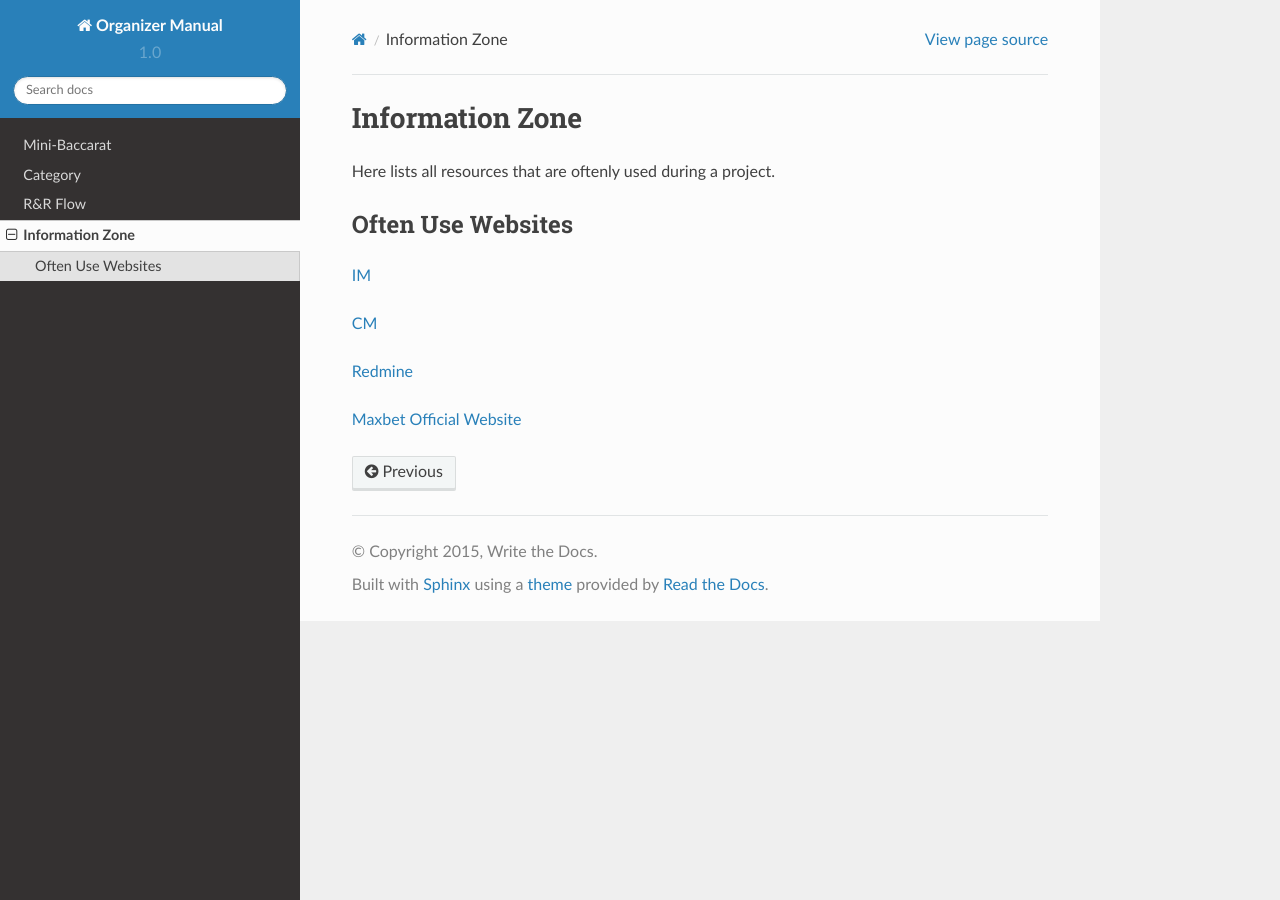
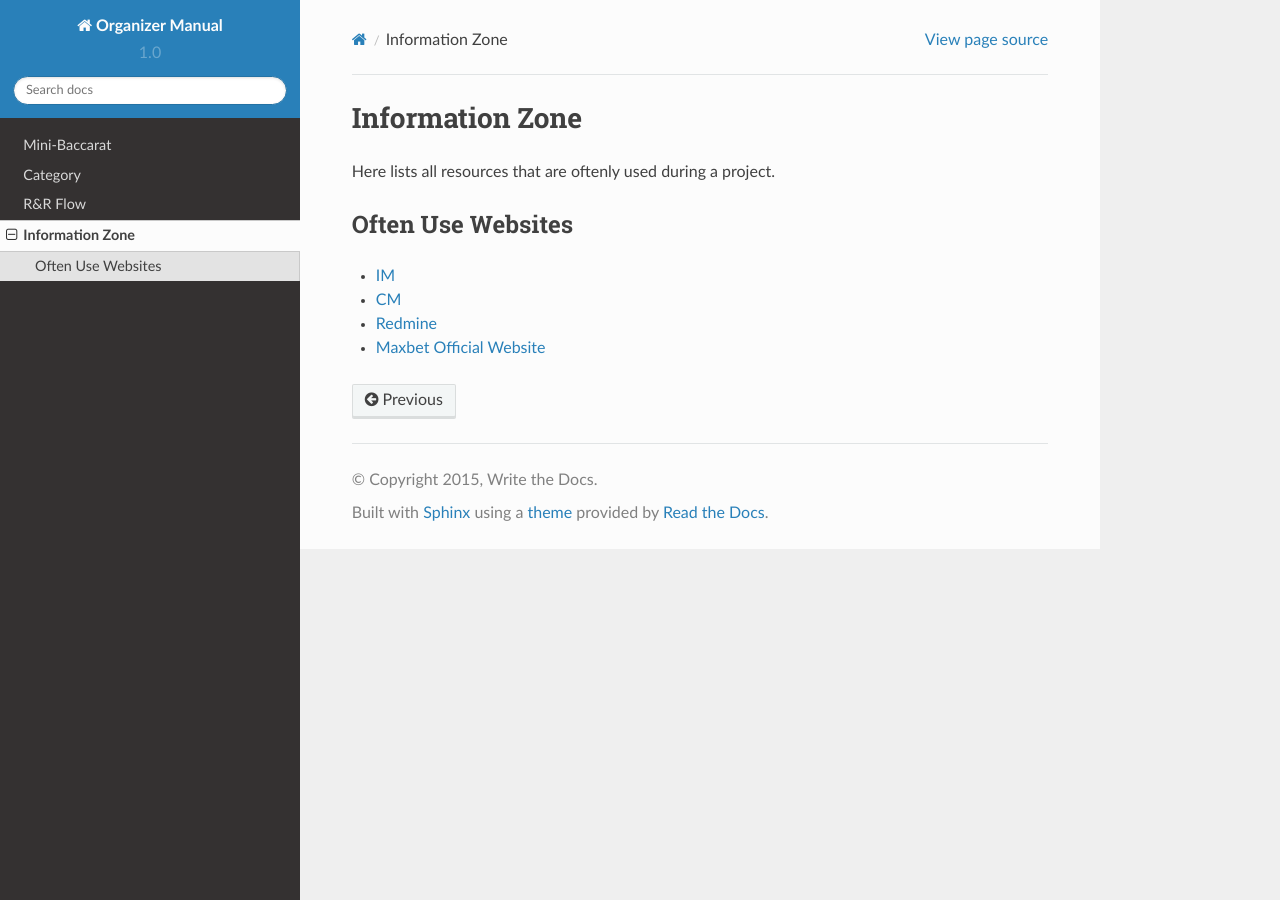
Before and after one commit to enid-lin/webprojecttest, a Sphinx documentation site: the page built from docs/confs/infozone.rst, in a window 1280 px wide. Built offline with Sphinx 7.4.7 and the Read the Docs theme 2.0.0, drawn with Linux system fonts in a browser that asks for light colours.

```diff
--- a/docs/confs/infozone.rst
+++ b/docs/confs/infozone.rst
@@ -5,13 +5,13 @@ Here lists all resources that are oftenly used during a project.
 
 Often Use Websites
 -------------------
-\ |LINK1|\
+* \ |LINK1|\
 
-\ |LINK2|\
+* \ |LINK2|\
 
-\ |LINK3|\
+* \ |LINK3|\
 
-\ |LINK4|\
+* \ |LINK4|\
 
 .. bottom of content
 
```
